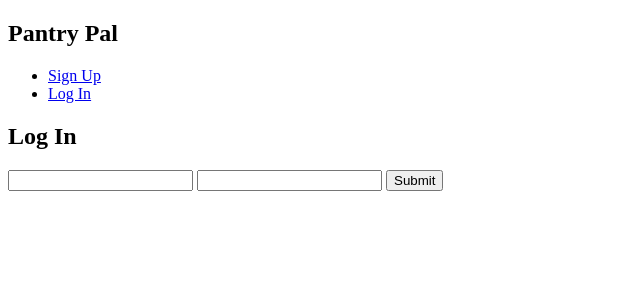
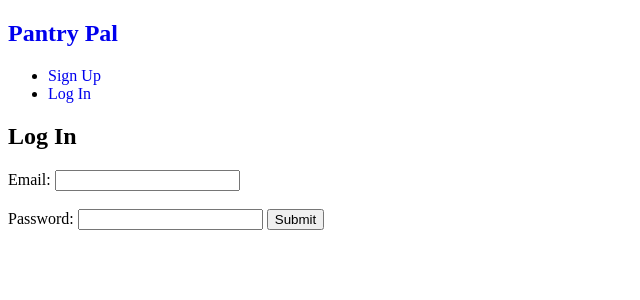
Before and after one commit to alex-lindenbaum/w4111-proj1, a Flask app: page /login in a window 1280 px wide. Shown: the top 300 px of the page, without its empty margins (0-640 px from the left). Run offline with Flask 2, Linux system fonts and the light colour scheme; parts of the project's set-up code (start-up, migrations or seed data) failed here and were passed over.

Commit message:
html cleanup

```diff
--- a/server.py
+++ b/server.py
@@ -91,7 +91,7 @@ def signup():
 
     if error is None:
       session.clear()
-      session['user_id'] = user['email']
+      session['user_id'] = email
       return redirect(url_for('dashboard'))
     flash(error)
 
@@ -107,25 +107,20 @@ def login():
 
     if not email:
       error = 'Missing email parameter. Try again.'
-    """
     elif not password:
       error = 'Missing password parameter. Try again.'
     else:
       user = g.conn.execute('SELECT * FROM users WHERE email = %s', email).fetchone()
       if user is None:
           error ='Invalid email'
-      #TODO: not sure if this is correct way to check password?
       else:
         hashedpwd = sha256(password.encode('utf-8')).hexdigest()
-        if safe_str_cmp(hashedpwd, user['hashed_pwd']):
+        if not safe_str_cmp(hashedpwd, user['hashed_pwd']):
           error = 'Invalid password'
-    """
 
     if error is None:
       session.clear()
       session['user_id'] = email
-      #TODO: change to this later
-      #session['user_id'] = user['email']
       return redirect(url_for('dashboard'))
 
     flash(error)
@@ -237,7 +232,7 @@ def recipes():
 
   return render_template('recipes.html', liked_recipes=liked_recipes, other_recipes=other_recipes, diet_recipes=diet_recipes)
 
-@app.route('/recipes/dislike/<path:url>', method = ['POST'])
+@app.route('/recipes/dislike/<path:url>', methods=['POST'])
 @login_required
 def dislike_recipe(url):
   g.conn.execute('INSERT INTO has_impression(email, url, liked) VALUES (%s, %s, false)', g.user['email'], url)
--- a/templates/base.html
+++ b/templates/base.html
@@ -3,10 +3,13 @@
     <meta charset="UTF-8">
     <meta name="viewport" content="width=device-width, initial-scale=1.0">
     <title>{% block title %}{% endblock %} - Pantry Pal</title>
+    <style>
+      a { text-decoration: none;}
+    </style>
 </head>
 
 <nav>
-  <h1>Pantry Pal</h1>
+  <a href="/"><h1>Pantry Pal</h1></a>
   <ul>
     {% if g.user %}
       <li><span>{{ g.user['email'] }}</span>
--- a/templates/login.html
+++ b/templates/login.html
@@ -6,8 +6,10 @@
 
 {% block content %}
     <form action="/login" method="post">
-        <input type="email" name="email" id="email">
-        <input type="password" name="password" id="password">
-        <input type="submit">
+      <label for="email">Email:</label>
+      <input type="email" name="email" id="email"><br><br>
+      <label for="password">Password:</label>
+      <input type="password" name="password" id="password">
+      <input type="submit">
     </form>
 {% endblock %}
--- a/templates/signup.html
+++ b/templates/signup.html
@@ -6,7 +6,9 @@
 
 {% block content %}
     <form action="/signup" method="post">
-        <input type="email" name="email" id="email">
+        <label for="email">Email:</label>
+        <input type="email" name="email" id="email"><br><br>
+        <label for="password">Password:</label>
         <input type="password" name="password" id="password">
         <input type="submit">
     </form>
```
